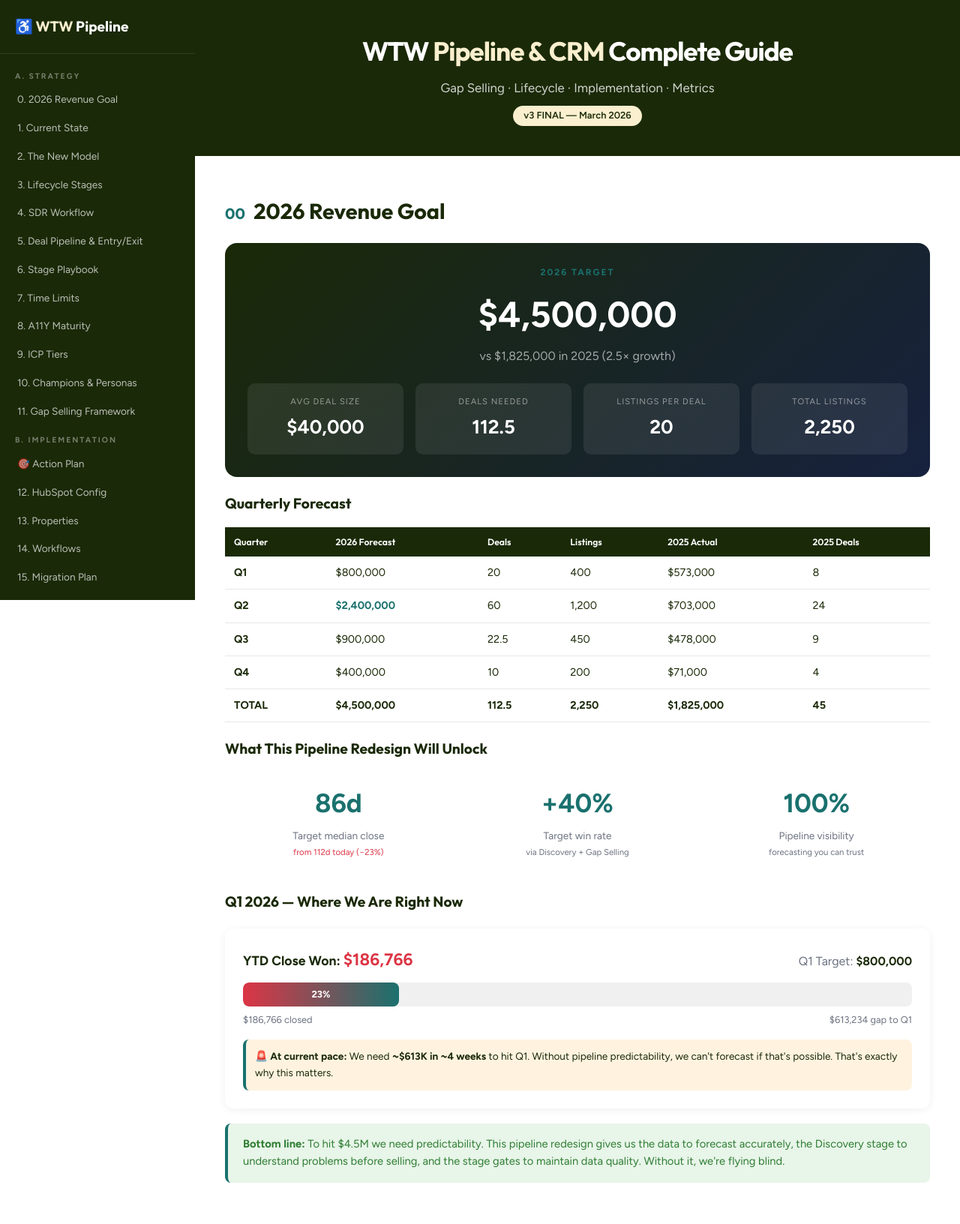
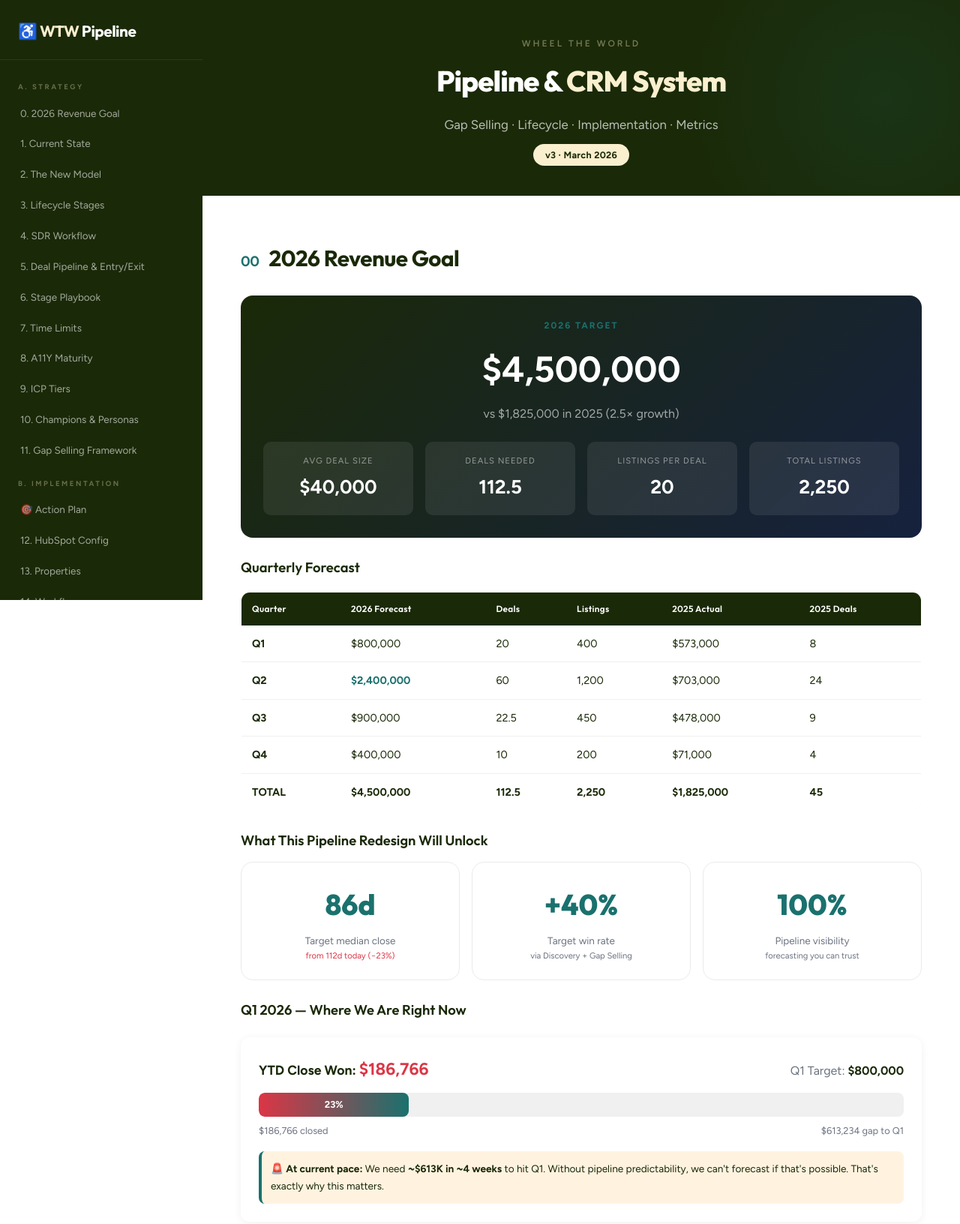
Before and after one commit to juanignacio-cmyk/wtw_docs, a plain HTML site: page pipeline-complete.html in a window 1280 px wide. Shown: the top 1632 px of the page at 75% size. Drawn offline with nearby package versions, Linux system fonts and the light colour scheme.

Commit message:
WOW polish: refined typography, spacing, animations, shadows, brand consistency

```diff
--- a/pipeline-complete.html
+++ b/pipeline-complete.html
@@ -10,65 +10,105 @@
 <style>
 *{margin:0;padding:0;box-sizing:border-box}
 :root{--navy:#1a2907;--orange:#1a716e;--light:#f9fafb;--white:#fff;--gray:#6b7280;--red:#dc3545;--green:#1a716e;--blue:#1a716e;--yellow:#d4a843;--dark:#1a2907;--teal:#1a716e;--purple:#1a716e;--cream:#faefce}
-body{font-family:'Figtree','Segoe UI',system-ui,-apple-system,sans-serif;background:#fff;color:#1a2907;line-height:1.6;display:flex;min-height:100vh}
-.sidebar{width:260px;background:var(--navy);color:var(--white);position:fixed;top:0;left:0;height:100vh;overflow-y:auto;z-index:200;padding:20px 0;transition:transform .3s}
-.sidebar .logo{padding:0 20px 20px;border-bottom:1px solid rgba(255,255,255,.1);margin-bottom:10px;font-size:1.2em;font-weight:700}
-.sidebar .logo span{color:var(--orange)}
-.sidebar .group-label{padding:12px 20px 4px;font-size:.65em;text-transform:uppercase;letter-spacing:2px;color:rgba(255,255,255,.4);font-weight:700}
-.sidebar a{display:block;padding:8px 20px;color:rgba(255,255,255,.7);text-decoration:none;font-size:.85em;transition:.2s;border-left:3px solid transparent}
-.sidebar a:hover{color:var(--white);background:rgba(255,255,255,.05);border-left-color:var(--cream)}
+body{font-family:'Figtree','Segoe UI',system-ui,sans-serif;background:#fff;color:#1a2907;line-height:1.7;display:flex;min-height:100vh;-webkit-font-smoothing:antialiased}
+
+/* Sidebar */
+.sidebar{width:270px;background:var(--navy);color:var(--white);position:fixed;top:0;left:0;height:100vh;overflow-y:auto;z-index:200;padding:24px 0;transition:transform .3s}
+.sidebar::-webkit-scrollbar{width:4px}.sidebar::-webkit-scrollbar-thumb{background:rgba(255,255,255,.15);border-radius:4px}
+.sidebar .logo{padding:0 24px 20px;border-bottom:1px solid rgba(255,255,255,.08);margin-bottom:12px;font-size:1.3em;font-weight:700;font-family:'Outfit',sans-serif;letter-spacing:-.5px}
+.sidebar .logo span{color:var(--cream)}
+.sidebar .group-label{padding:16px 24px 6px;font-size:.6em;text-transform:uppercase;letter-spacing:2.5px;color:rgba(250,239,206,.35);font-weight:700}
+.sidebar a{display:block;padding:9px 24px;color:rgba(255,255,255,.6);text-decoration:none;font-size:.84em;transition:all .15s;border-left:3px solid transparent;font-weight:400}
+.sidebar a:hover{color:var(--white);background:rgba(26,113,110,.15);border-left-color:var(--cream)}
 .sidebar a.active{color:var(--white);background:rgba(26,113,110,.25);border-left-color:var(--cream);font-weight:600}
-.sidebar-toggle{display:none;position:fixed;top:10px;left:10px;z-index:300;background:var(--navy);color:var(--white);border:0;padding:8px 12px;border-radius:6px;cursor:pointer;font-size:1.2em}
-.main{margin-left:260px;flex:1;min-width:0}
-header{background:var(--navy);color:var(--white);padding:40px 30px;text-align:center}
-header h1{font-family:'Outfit',sans-serif;font-size:2.2em;letter-spacing:-1px}header h1 span{color:var(--cream)}
-header p{opacity:.8;margin-top:8px;font-size:1.05em}
-.badge{display:inline-block;background:var(--orange);color:var(--white);padding:3px 14px;border-radius:20px;font-size:.8em;margin-top:10px;font-weight:600}
-.content{max-width:1000px;margin:0 auto;padding:0 30px}
-section{padding:40px 0;border-bottom:1px solid #e8e8e8}section:last-child{border:0}
-h2{font-family:'Outfit',sans-serif;color:var(--navy);font-size:1.8em;margin-bottom:20px;padding-top:10px}
-h2 .num{color:var(--orange);font-size:.7em;margin-right:6px}
-h3{font-family:'Outfit',sans-serif;color:var(--navy);margin:20px 0 10px;font-size:1.2em}
-.card{background:var(--white);border-radius:16px;padding:20px;box-shadow:0 1px 3px rgba(0,0,0,.04);border:1px solid #e8e8e8;margin-bottom:16px;border-left:4px solid var(--orange)}
+.sidebar-toggle{display:none;position:fixed;top:12px;left:12px;z-index:300;background:var(--navy);color:var(--white);border:0;padding:10px 14px;border-radius:10px;cursor:pointer;font-size:1.2em;box-shadow:0 2px 8px rgba(0,0,0,.2)}
+
+/* Main */
+.main{margin-left:270px;flex:1;min-width:0}
+header{background:var(--navy);color:var(--white);padding:48px 30px 40px;text-align:center;position:relative;overflow:hidden}
+header::before{content:'';position:absolute;top:-50%;right:-20%;width:60%;height:200%;background:radial-gradient(circle,rgba(26,113,110,.15) 0%,transparent 70%);pointer-events:none}
+header h1{font-family:'Outfit',sans-serif;font-size:2.4em;letter-spacing:-1px;font-weight:800;position:relative}
+header h1 span{color:var(--cream)}
+header p{opacity:.7;margin-top:10px;font-size:1.05em;font-weight:300;position:relative}
+.badge{display:inline-block;background:var(--cream);color:var(--navy);padding:4px 16px;border-radius:20px;font-size:.78em;margin-top:12px;font-weight:700;letter-spacing:.3px;position:relative}
+
+/* Content */
+.content{max-width:980px;margin:0 auto;padding:0 36px}
+section{padding:48px 0;border-bottom:1px solid #f0f0f0}section:last-child{border:0}
+
+/* Typography */
+h2{font-family:'Outfit',sans-serif;color:var(--navy);font-size:1.85em;margin-bottom:24px;padding-top:10px;font-weight:700;letter-spacing:-.5px}
+h2 .num{color:var(--orange);font-size:.65em;margin-right:8px;font-weight:600}
+h3{font-family:'Outfit',sans-serif;color:var(--navy);margin:24px 0 12px;font-size:1.15em;font-weight:600}
+
+/* Cards */
+.card{background:var(--white);border-radius:16px;padding:22px;box-shadow:0 1px 3px rgba(0,0,0,.04);border:1px solid #ebebeb;margin-bottom:16px;border-left:4px solid var(--orange);transition:box-shadow .2s}
+.card:hover{box-shadow:0 4px 16px rgba(0,0,0,.06)}
 .card.red{border-left-color:var(--red)}.card.green{border-left-color:var(--green)}.card.blue{border-left-color:var(--blue)}.card.yellow{border-left-color:var(--yellow)}.card.navy{border-left-color:var(--navy)}.card.purple{border-left-color:var(--purple)}.card.teal{border-left-color:var(--teal)}
 .card h3{margin-top:0}
+
+/* Grids */
 .grid{display:grid;gap:16px}.grid-2{grid-template-columns:repeat(auto-fit,minmax(300px,1fr))}.grid-3{grid-template-columns:repeat(auto-fit,minmax(250px,1fr))}.grid-4{grid-template-columns:repeat(auto-fit,minmax(200px,1fr))}
-.stat{text-align:center;padding:20px}.stat .num{font-size:2.2em;font-weight:800;color:var(--navy)}.stat .label{font-size:.85em;color:var(--gray);margin-top:4px}.stat.red .num{color:var(--red)}.stat.green .num{color:var(--green)}.stat.orange .num{color:var(--orange)}
-table{width:100%;border-collapse:collapse;margin:16px 0;font-size:.9em;background:#fff}
-th{background:var(--navy);color:var(--white);padding:10px 12px;text-align:left;font-size:.85em;font-family:'Outfit',sans-serif;font-weight:600}
-td{padding:10px 12px;border-bottom:1px solid #e8e8e8;background:#fff}
+
+/* Stats */
+.stat{text-align:center;padding:24px;background:#fff;border-radius:16px;border:1px solid #ebebeb}
+.stat .num{font-family:'Outfit',sans-serif;font-size:2.4em;font-weight:800;color:var(--navy)}
+.stat .label{font-size:.84em;color:var(--gray);margin-top:6px;line-height:1.4}
+.stat.red .num{color:var(--red)}.stat.green .num{color:var(--green)}.stat.orange .num{color:var(--orange)}
+
+/* Tables */
+table{width:100%;border-collapse:collapse;margin:16px 0;font-size:.9em;background:#fff;border-radius:12px;overflow:hidden;border:1px solid #ebebeb}
+th{background:var(--navy);color:var(--white);padding:12px 14px;text-align:left;font-size:.82em;font-family:'Outfit',sans-serif;font-weight:600;letter-spacing:.3px}
+td{padding:12px 14px;border-bottom:1px solid #f0f0f0;background:#fff}
+tr:last-child td{border-bottom:0}
 tr:hover td{background:#f9fafb}
-.dark-box td,.dark-box th{background:transparent!important;color:inherit!important;border-color:rgba(255,255,255,.1)!important}
+.dark-box td,.dark-box th{background:transparent!important;color:inherit!important;border-color:rgba(255,255,255,.08)!important}
 .dark-box tr:hover td{background:rgba(255,255,255,.05)!important}
-.copy{cursor:pointer;background:#f0f0f0;padding:2px 8px;border-radius:4px;font-family:monospace;font-size:.85em}.copy:hover{background:var(--orange);color:var(--white)}
-.stage-card{background:var(--white);border-radius:16px;padding:24px;box-shadow:0 1px 3px rgba(0,0,0,.04);border:1px solid #e8e8e8;margin-bottom:20px;border-top:4px solid var(--orange)}
-.stage-card .stage-name{font-size:1.3em;font-weight:700;color:var(--navy)}
-.stage-card .stage-badge{font-size:.75em;padding:4px 12px;border-radius:12px;font-weight:600;display:inline-block;margin-left:8px}
+.dark-box table{border-color:rgba(255,255,255,.08)}
+
+/* Stage cards */
+.copy{cursor:pointer;background:#f3f4f6;padding:3px 10px;border-radius:6px;font-family:monospace;font-size:.83em;transition:.15s}.copy:hover{background:var(--orange);color:var(--white)}
+.stage-card{background:var(--white);border-radius:16px;padding:28px;box-shadow:0 1px 3px rgba(0,0,0,.04);border:1px solid #ebebeb;margin-bottom:20px;border-top:4px solid var(--orange);transition:box-shadow .2s}
+.stage-card:hover{box-shadow:0 4px 16px rgba(0,0,0,.06)}
+.stage-card .stage-name{font-family:'Outfit',sans-serif;font-size:1.3em;font-weight:700;color:var(--navy)}
+.stage-card .stage-badge{font-size:.72em;padding:4px 12px;border-radius:12px;font-weight:600;display:inline-block;margin-left:8px}
 .zone-sdr{background:#e3f2fd;color:#1565c0}.zone-pipe{background:#e8f5e9;color:#2e7d32}.zone-exit{background:#fce4ec;color:#c62828}
 .stage-meta{display:grid;grid-template-columns:repeat(auto-fit,minmax(200px,1fr));gap:12px;margin:16px 0}
-.stage-meta div{font-size:.9em}.stage-meta .meta-label{font-weight:700;color:var(--gray);font-size:.75em;text-transform:uppercase;letter-spacing:.5px}
+.stage-meta div{font-size:.9em}.stage-meta .meta-label{font-weight:700;color:var(--gray);font-size:.72em;text-transform:uppercase;letter-spacing:.7px}
+
+/* Flow */
 .flow{display:flex;align-items:center;gap:0;overflow-x:auto;padding:20px 0;flex-wrap:wrap;justify-content:center}
-.flow-item{background:var(--white);border:2px solid var(--navy);border-radius:10px;padding:10px 16px;font-size:.8em;font-weight:600;text-align:center;min-width:100px}
-.flow-arrow{font-size:1.2em;color:var(--gray);padding:0 4px}
-.alert{padding:16px 20px;border-radius:8px;margin:16px 0;font-size:.92em}
-.alert.info{background:#e3f2fd;border-left:4px solid var(--blue);color:#1565c0}
-.alert.warn{background:#fff3e0;border-left:4px solid var(--orange);color:#e65100}
-.alert.danger{background:#fce4ec;border-left:4px solid var(--red);color:#c62828}
-.alert.success{background:#e8f5e9;border-left:4px solid var(--green);color:#2e7d32}
-.workflow{background:var(--white);border-radius:8px;padding:16px;margin:12px 0;border:1px solid #e9ecef}
+.flow-item{background:var(--white);border:2px solid var(--navy);border-radius:12px;padding:10px 18px;font-size:.8em;font-weight:600;text-align:center;min-width:100px;transition:.15s}
+.flow-item:hover{background:var(--cream)}
+.flow-arrow{font-size:1.2em;color:#ccc;padding:0 4px}
+
+/* Alerts */
+.alert{padding:18px 22px;border-radius:12px;margin:16px 0;font-size:.9em;line-height:1.6}
+.alert.info{background:#eff6ff;border-left:4px solid #3b82f6;color:#1e40af}
+.alert.warn{background:#fffbeb;border-left:4px solid #f59e0b;color:#92400e}
+.alert.danger{background:#fef2f2;border-left:4px solid var(--red);color:#991b1b}
+.alert.success{background:#f0fdf4;border-left:4px solid #22c55e;color:#166534}
+
+/* Misc */
+.workflow{background:var(--white);border-radius:12px;padding:16px;margin:12px 0;border:1px solid #ebebeb}
 .workflow .trigger{font-weight:700;color:var(--navy)}.workflow .arrow{color:var(--orange);font-weight:700;margin:0 8px}.workflow .action{color:var(--dark)}
-.chart-box{background:#fff;border-radius:16px;padding:20px;box-shadow:0 1px 3px rgba(0,0,0,.04);border:1px solid #e8e8e8;margin:20px 0}
+.chart-box{background:#fff;border-radius:16px;padding:24px;box-shadow:0 1px 3px rgba(0,0,0,.04);border:1px solid #ebebeb;margin:20px 0}
 .chart-box canvas{max-height:350px}
-.timeline-bar{display:flex;border-radius:8px;overflow:hidden;margin:20px 0;height:50px}
+.timeline-bar{display:flex;border-radius:12px;overflow:hidden;margin:20px 0;height:50px;box-shadow:0 1px 3px rgba(0,0,0,.06)}
 .timeline-bar div{display:flex;align-items:center;justify-content:center;color:var(--white);font-size:.75em;font-weight:600;text-align:center;padding:0 4px}
-@media(max-width:768px){.sidebar{transform:translateX(-260px)}.sidebar.open{transform:translateX(0)}.sidebar-toggle{display:block}.main{margin-left:0}.grid-2,.grid-3,.grid-4{grid-template-columns:1fr}header h1{font-size:1.6em}.flow{flex-direction:column}.flow-arrow{transform:rotate(90deg)}}
+
+/* Scroll animations */
+section{animation:fadeUp .4s ease both}
+@keyframes fadeUp{from{opacity:0;transform:translateY(16px)}to{opacity:1;transform:translateY(0)}}
+
+@media(max-width:768px){.sidebar{transform:translateX(-270px)}.sidebar.open{transform:translateX(0)}.sidebar-toggle{display:block}.main{margin-left:0}.grid-2,.grid-3,.grid-4{grid-template-columns:1fr}header h1{font-size:1.7em}.flow{flex-direction:column}.flow-arrow{transform:rotate(90deg)}.content{padding:0 16px}}
 @media print{.sidebar,.sidebar-toggle{display:none}.main{margin-left:0}}
 </style>
 </head>
 <body>
 <button class="sidebar-toggle" onclick="document.querySelector('.sidebar').classList.toggle('open')">☰</button>
 <aside class="sidebar">
-  <div class="logo" style="font-family:'Outfit',sans-serif">♿ <span style="color:var(--cream)">WTW</span> Pipeline</div>
+  <div class="logo">♿ <span>WTW</span> Pipeline</div>
   <div class="group-label">A. Strategy</div>
   <a href="#goals">0. 2026 Revenue Goal</a>
   <a href="#current-state">1. Current State</a>
@@ -98,9 +138,10 @@ tr:hover td{background:#f9fafb}
 
 <div class="main">
 <header>
-  <h1>WTW <span>Pipeline & CRM</span> Complete Guide</h1>
+  <div style="font-size:.75em;text-transform:uppercase;letter-spacing:3px;color:rgba(250,239,206,.4);margin-bottom:8px;font-weight:600">Wheel the World</div>
+  <h1>Pipeline & <span>CRM System</span></h1>
   <p>Gap Selling · Lifecycle · Implementation · Metrics</p>
-  <span class="badge" style="background:var(--cream);color:var(--navy)">v3 FINAL — March 2026</span>
+  <span class="badge">v3 · March 2026</span>
 </header>
 <div class="content">
 
@@ -973,12 +1014,12 @@ window.addEventListener('scroll',()=>{let c='';sections.forEach(s=>{if(window.sc
 
 new Chart(document.getElementById('funnelChart'),{type:'bar',data:{
   labels:['Discovery','Demo','Proposal','Negotiation','Closing Soon','Won'],
-  datasets:[{label:'Target Deals (Monthly)',data:[20,14,8,5,4,3],backgroundColor:'rgba(255,107,53,0.7)',borderRadius:6}]
+  datasets:[{label:'Target Deals (Monthly)',data:[20,14,8,5,4,3],backgroundColor:'rgba(26,113,110,0.75)',borderRadius:8}]
 },options:{indexAxis:'y',responsive:true,plugins:{legend:{display:false},title:{display:true,text:'Monthly Pipeline Funnel (Target)',font:{size:14}}},scales:{x:{grid:{display:false}}}}});
 
 new Chart(document.getElementById('conversionChart'),{type:'line',data:{
   labels:['Discovery→Demo','Demo→Proposal','Proposal→Negot.','Negot.→Closing','Closing→Won'],
-  datasets:[{label:'Target %',data:[70,60,50,60,85],borderColor:'#1a716e',backgroundColor:'rgba(255,107,53,0.1)',fill:true,tension:.3,pointRadius:6,pointBackgroundColor:'#1a716e'}]
+  datasets:[{label:'Target %',data:[70,60,50,60,85],borderColor:'#1a716e',backgroundColor:'rgba(26,113,110,0.08)',fill:true,tension:.4,pointRadius:6,pointBackgroundColor:'#1a716e',borderWidth:3}]
 },options:{responsive:true,plugins:{title:{display:true,text:'Stage Conversion Rates (Target)',font:{size:14}}},scales:{y:{beginAtZero:true,max:100,title:{display:true,text:'%'}}}}});
 </script>
 </body>
```
